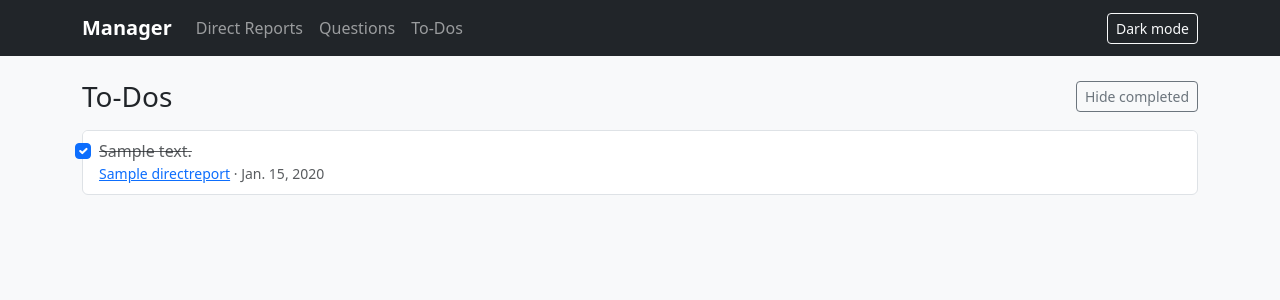
After one commit to ChadDa3mon/OneOnOne, a Django app: page /todos/?show=all in a window 1280 px wide. The commit adds this page. Shown: the top 300 px of the page. Run offline with Django 4.2, Linux system fonts and the light colour scheme; tables that the repository leaves empty hold one stand-in row (values such as "Sample post").

Commit message:
Add a To-Dos page listing action items across all direct reports
Sorted by the 1:1 date each item came from (oldest outstanding first),
since action items don't have their own due date. Open items only by
default, with a link to also show completed ones. Reused the existing
per-item toggle endpoint, generalizing it to redirect back to wherever
the toggle was submitted from (via a validated `next` param) instead of
always returning to the report detail page.

Co-Authored-By: Claude Sonnet 5 <noreply@anthropic.com>
Claude-Session: https://claude.ai/code/session_012LhYcvrqwbKT1frQ4ENKAC

```diff
--- a/reports/templates/reports/base.html
+++ b/reports/templates/reports/base.html
@@ -27,6 +27,7 @@
         <div class="navbar-nav me-auto">
             <a class="nav-link" href="{% url 'report-list' %}">Direct Reports</a>
             <a class="nav-link" href="{% url 'question-list' %}">Questions</a>
+            <a class="nav-link" href="{% url 'todo-list' %}">To-Dos</a>
         </div>
         <button type="button" id="theme-toggle" class="btn btn-sm btn-outline-light">Dark mode</button>
     </div>
--- /dev/null
+++ b/reports/templates/reports/todo_list.html
@@ -0,0 +1,37 @@
+{% extends "reports/base.html" %}
+{% block title %}To-Dos{% endblock %}
+{% block content %}
+<div class="d-flex justify-content-between align-items-center mb-3">
+    <h1 class="h3 mb-0">To-Dos</h1>
+    {% if show_completed %}
+    <a href="{% url 'todo-list' %}" class="btn btn-sm btn-outline-secondary">Hide completed</a>
+    {% else %}
+    <a href="{% url 'todo-list' %}?show=all" class="btn btn-sm btn-outline-secondary">Show completed</a>
+    {% endif %}
+</div>
+
+{% if items %}
+<div class="card">
+    <div class="list-group list-group-flush">
+        {% for item in items %}
+        <div class="list-group-item form-check action-item {% if item.is_done %}done{% endif %}">
+            <form method="post" action="{% url 'action-item-toggle' item.pk %}">
+                {% csrf_token %}
+                <input type="hidden" name="next" value="{% url 'todo-list' %}{% if show_completed %}?show=all{% endif %}">
+                <input class="form-check-input" type="checkbox" onchange="this.form.submit()" {% if item.is_done %}checked{% endif %} id="todo-{{ item.pk }}">
+                <label class="form-check-label" for="todo-{{ item.pk }}">{{ item.description }}</label>
+                <div class="text-muted small">
+                    <a href="{% url 'report-detail' item.one_on_one.report_id %}">{{ item.one_on_one.report.name }}</a>
+                    &middot; {{ item.one_on_one.date }}
+                </div>
+            </form>
+        </div>
+        {% endfor %}
+    </div>
+</div>
+{% else %}
+<p class="text-muted">
+    {% if show_completed %}No action items yet.{% else %}No open action items — you're all caught up.{% endif %}
+</p>
+{% endif %}
+{% endblock %}
--- a/reports/urls.py
+++ b/reports/urls.py
@@ -13,6 +13,7 @@ urlpatterns = [
     path("one-on-ones/<int:pk>/edit/", views.oneonone_edit, name="oneonone-edit"),
     path("one-on-ones/<int:pk>/delete/", views.oneonone_delete, name="oneonone-delete"),
     path("action-items/<int:pk>/toggle/", views.action_item_toggle, name="action-item-toggle"),
+    path("todos/", views.todo_list, name="todo-list"),
     path("questions/", views.question_list, name="question-list"),
     path("questions/<int:pk>/edit/", views.question_edit, name="question-edit"),
     path("questions/<int:pk>/delete/", views.question_delete, name="question-delete"),
--- a/reports/views.py
+++ b/reports/views.py
@@ -1,5 +1,6 @@
 from django.contrib import messages
 from django.shortcuts import get_object_or_404, redirect, render
+from django.utils.http import url_has_allowed_host_and_scheme
 from django.views.decorators.http import require_POST
 
 from .forms import ActionItemFormSet, DirectReportForm, OneOnOneForm, QuestionForm
@@ -171,4 +172,20 @@ def action_item_toggle(request, pk):
     item = get_object_or_404(ActionItem, pk=pk)
     item.is_done = not item.is_done
     item.save(update_fields=["is_done"])
+    next_url = request.POST.get("next")
+    if next_url and url_has_allowed_host_and_scheme(next_url, allowed_hosts={request.get_host()}):
+        return redirect(next_url)
     return redirect("report-detail", pk=item.one_on_one.report_id)
+
+
+def todo_list(request):
+    show_completed = request.GET.get("show") == "all"
+    items = ActionItem.objects.select_related("one_on_one", "one_on_one__report")
+    if not show_completed:
+        items = items.filter(is_done=False)
+    items = items.order_by("one_on_one__date", "created_at")
+    return render(
+        request,
+        "reports/todo_list.html",
+        {"items": items, "show_completed": show_completed},
+    )
```
